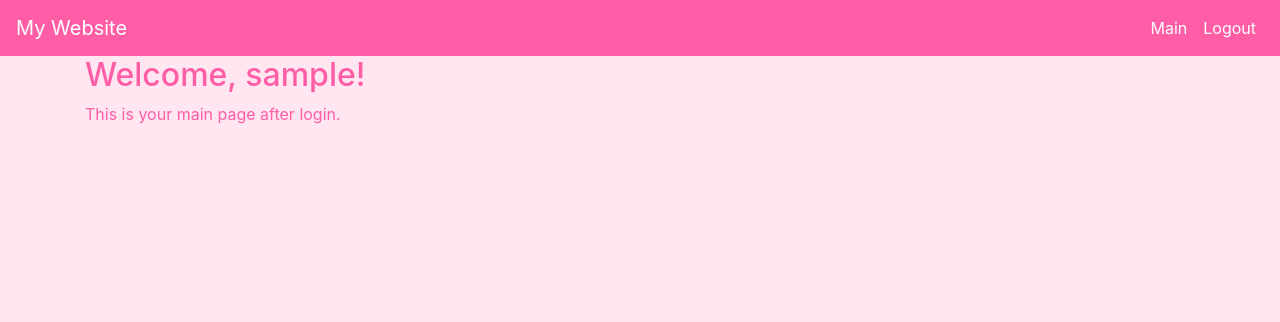
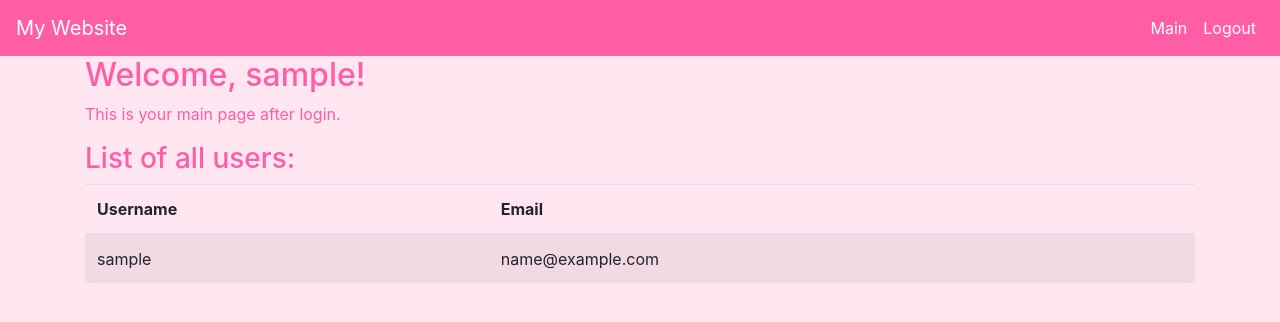
Before and after one commit to KimberlyAnnArboleda/ReCAPTCHA-PHP, a PHP site: page /main.php in a window 1280 px wide. Shown: the top 322 px of the page. Run offline with PHP 8.4, Linux system fonts and the light colour scheme; the visitor is signed in with stand-in values (Sample User, id 1); some libraries are stand-ins or nearby versions.

Commit message:
Update main.php
Add Features:
- List of Users

```diff
--- a/main.php
+++ b/main.php
@@ -1,5 +1,7 @@
 <?php
 session_start();
+require 'includes/db.php';
+
 if (!isset($_SESSION['user'])) {
     header('Location: login.php');
     exit();
@@ -7,9 +9,31 @@ if (!isset($_SESSION['user'])) {
 
 $title = "Main Page";
 require 'includes/header.php';
+
+// Query to get all users
+$stmt = $pdo->query("SELECT username, email FROM kimberly_ann_arboleda_users");
+$users = $stmt->fetchAll(PDO::FETCH_ASSOC);
 ?>
 
 <h2>Welcome, <?php echo htmlspecialchars($_SESSION['user']['username']); ?>!</h2>
 <p>This is your main page after login.</p>
 
+<h3>List of all users:</h3>
+<table class="table table-striped">
+    <thead>
+        <tr>
+            <th>Username</th>
+            <th>Email</th>
+        </tr>
+    </thead>
+    <tbody>
+        <?php foreach ($users as $user): ?>
+            <tr>
+                <td><?php echo htmlspecialchars($user['username']); ?></td>
+                <td><?php echo htmlspecialchars($user['email']); ?></td>
+            </tr>
+        <?php endforeach; ?>
+    </tbody>
+</table>
+
 <?php require 'includes/footer.php'; ?>
```
